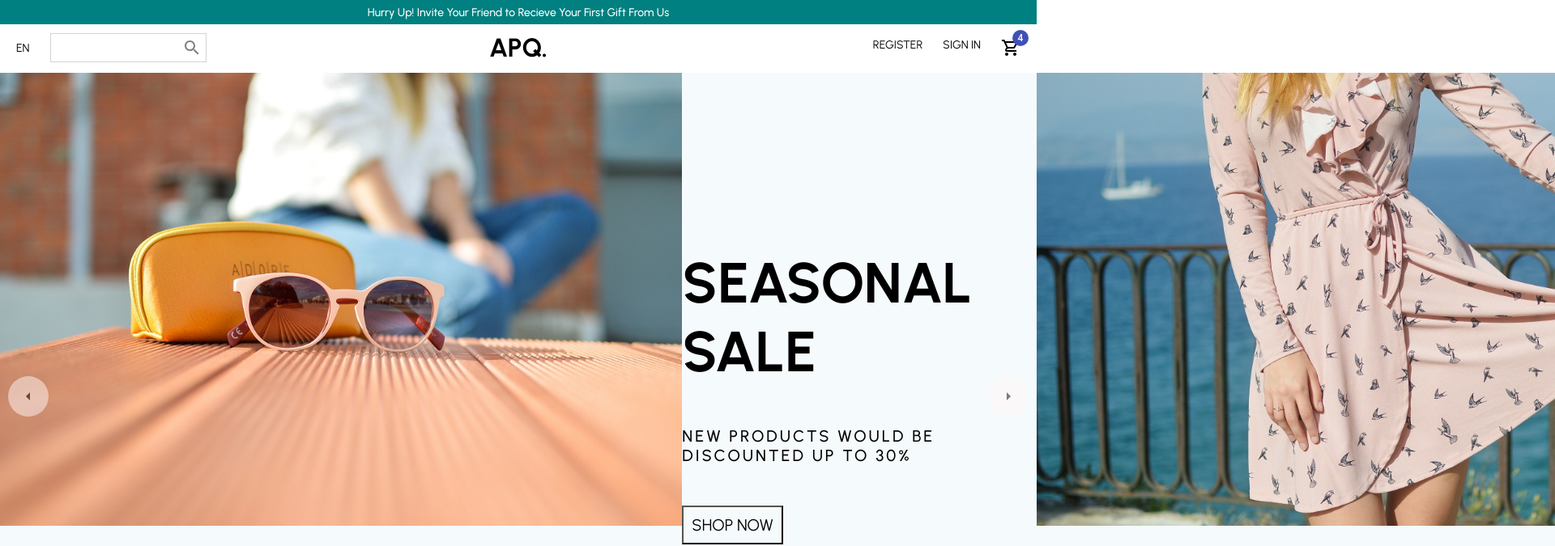
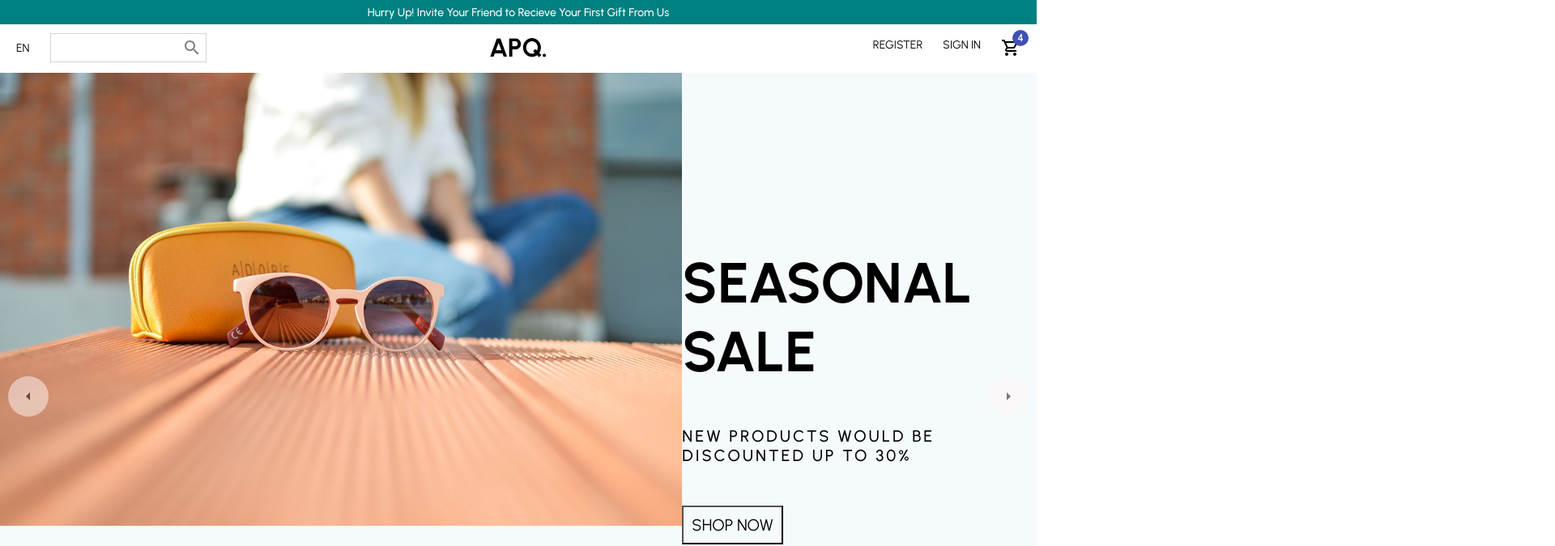
Before and after one commit to AliPooladmast/e-commerce, a React (Create React App) app: page / in a window 1280 px wide. Shown: the top 675 px of the page at 81% size, 1920 px wide, since content can reach past the window. Built offline with nearby package versions, Linux system fonts and the light colour scheme.

Commit message:
feat: create function for handling slide changes

```diff
--- a/src/components/Slider/Slider.jsx
+++ b/src/components/Slider/Slider.jsx
@@ -1,21 +1,33 @@
 import { ArrowLeftOutlined, ArrowRightOutlined } from "@material-ui/icons";
-import React from "react";
+import React, { useState } from "react";
 import style from "./Slider.module.scss";
 import { sliderItems } from "../../data";
 
 const Slider = () => {
+  const [slideIndex, setSlideIndex] = useState(0);
+
+  const handleClick = (direction) => {
+    if (direction === "left")
+      setSlideIndex(slideIndex > 0 ? slideIndex - 1 : 3);
+    else setSlideIndex(slideIndex < 3 ? slideIndex + 1 : 0);
+  };
+
   return (
     <div className={style.Container}>
-      <div className={style["Arrow--Left"]}>
+      <div className={style["Arrow--Left"]} onClick={() => handleClick("left")}>
         <ArrowLeftOutlined />
       </div>
 
-      <div className={style.Wrapper}>
+      <div
+        className={style.Wrapper}
+        style={{ transform: `translateX(${slideIndex * -100}vw)` }}
+      >
         {sliderItems.map((item) => (
           <div className={style.Slide} style={{ backgroundColor: item.bg }}>
             <div className={style.ImgContainer}>
               <img className={style.Image} src={item.img} alt="a fashion set" />
             </div>
+
             <div className={style.InfoContainer}>
               <h1 className={style.Title}>{item.title}</h1>
               <p className={style.Desc}>{item.desc}</p>
@@ -25,7 +37,10 @@ const Slider = () => {
         ))}
       </div>
 
-      <div className={style["Arrow--Right"]}>
+      <div
+        className={style["Arrow--Right"]}
+        onClick={() => handleClick("right")}
+      >
         <ArrowRightOutlined />
       </div>
     </div>
--- a/src/components/Slider/Slider.module.scss
+++ b/src/components/Slider/Slider.module.scss
@@ -3,7 +3,7 @@
   height: 100vh;
   display: flex;
   position: relative;
-  // overflow: hidden;
+  overflow: hidden;
 }
 
 .Arrow {
```
